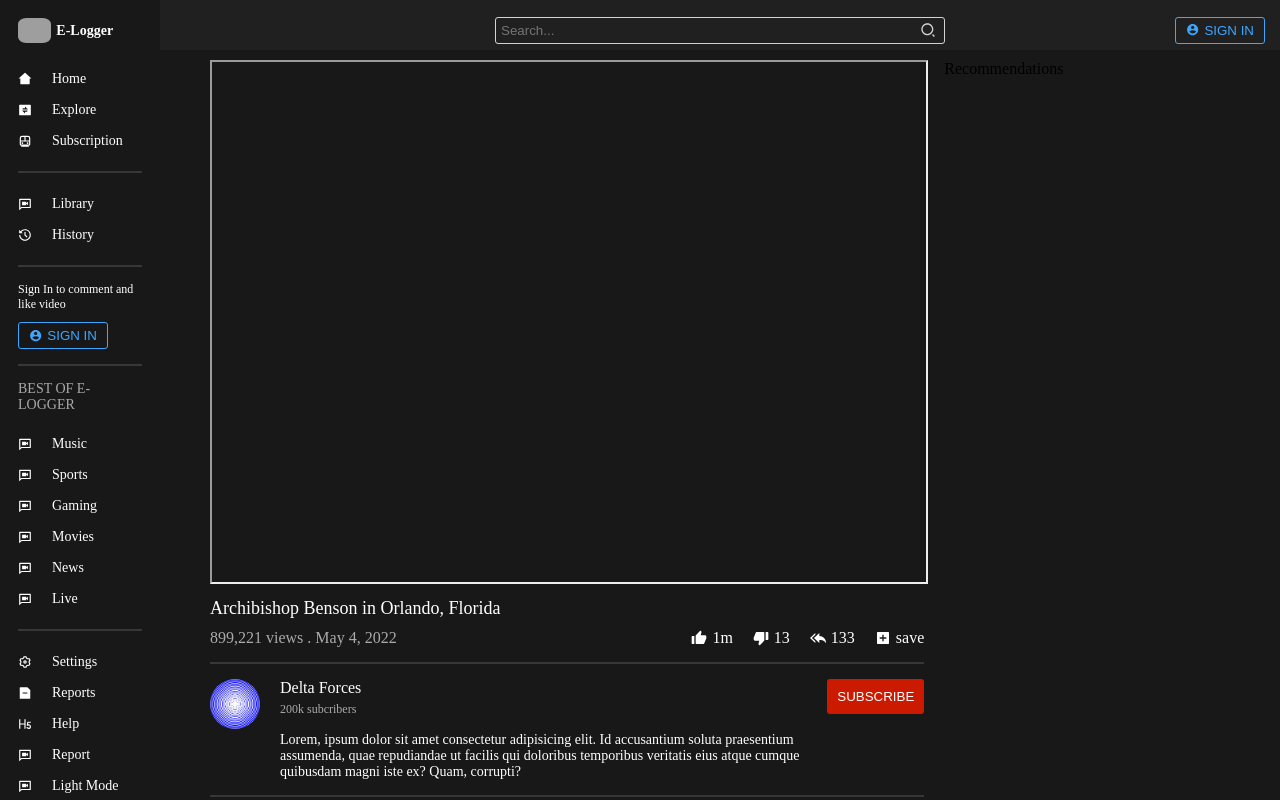
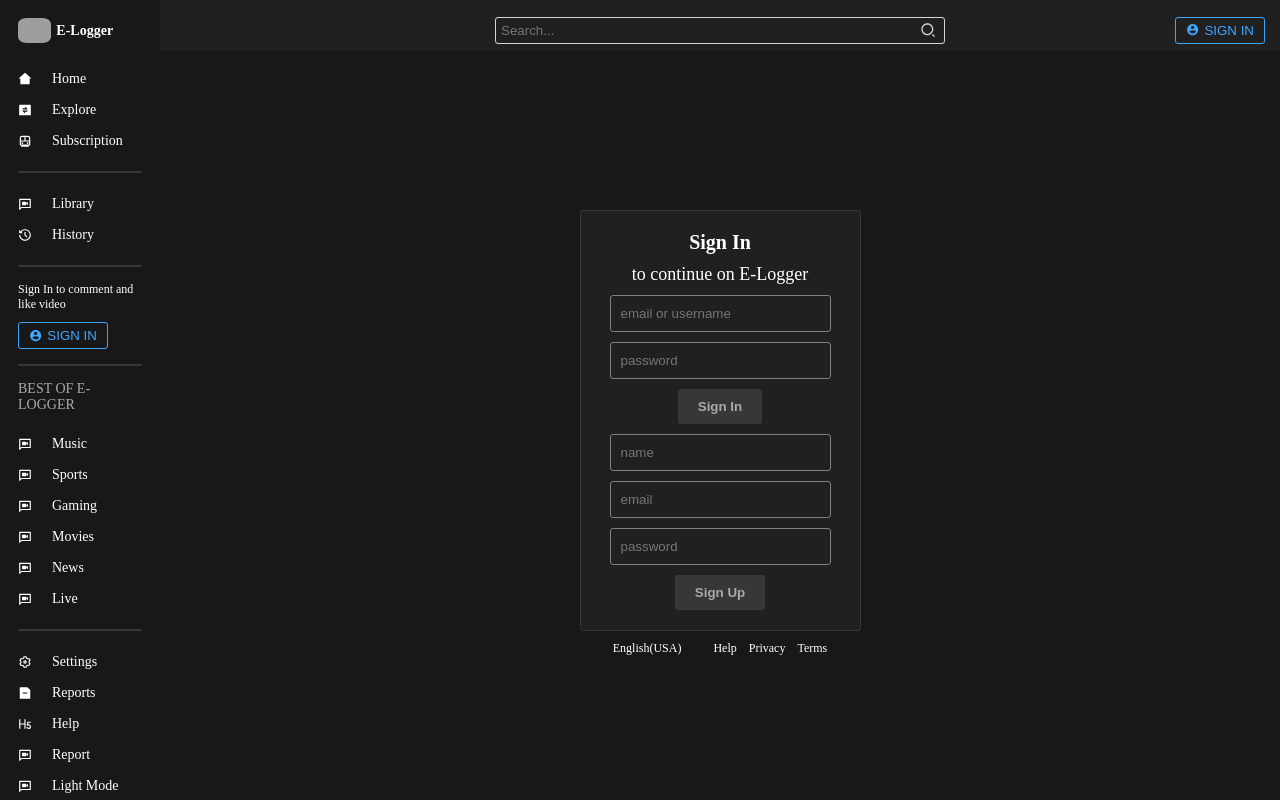
Before and after one commit to emmanuelomejua/UTube, a React (Create React App) app in the folder client/: page /signin in a window 1280 px wide. Shown: the top 800 px of the page. Built offline with nearby package versions, Linux system fonts and the light colour scheme; grey boxes are pictures that could not be loaded.

Commit message:
morning commit

```diff
--- a/client/package.json
+++ b/client/package.json
@@ -13,6 +13,7 @@
     "react": "^18.2.0",
     "react-dom": "^18.2.0",
     "react-icons": "^4.8.0",
+    "react-router-dom": "^6.11.1",
     "react-scripts": "5.0.1",
     "sass": "^1.62.1",
     "styled-components": "^5.3.10",
--- a/client/src/App.js
+++ b/client/src/App.js
@@ -5,6 +5,8 @@ import { darkTheme, lightTheme } from './utils/Theme';
 import { useState } from 'react';
 import Home from './pages/Home';
 import Video from './pages/Video';
+import Login from './pages/Login';
+import { BrowserRouter, Route, Routes } from 'react-router-dom';
 
 const Container = styled.main`
     display: flex;
@@ -28,8 +30,15 @@ function App() {
 
         <Main>
           <Navbar/>
+
           <Wrapper>
-            <Video/>
+          <BrowserRouter>
+           <Routes>
+              <Route exact path='/' element={<Home/>}/>
+              <Route path='/video/:id' element={<Video/>}/>
+              <Route path='/signin' element={<Login/>}/>
+           </Routes>
+          </BrowserRouter>
           </Wrapper>
         </Main>
       </Container>
--- a/client/src/comps/Card.jsx
+++ b/client/src/comps/Card.jsx
@@ -3,13 +3,15 @@ import img from '../assets/picx.jpeg'
 
 const Container = styled.div`
     margin: 20px;
-    width: 320px;
-    margin-bottom: 40px;
+    width:  ${(props) => props.type !== 'sm' && '320px'};
+    margin-bottom: ${(props) => props.type === 'sm' ? '10px': '40px'};
     cursor: pointer;
+    display: ${(props) => props.type === 'sm' && 'flex'};
+    gap: 10px;
 `
 
 const Img = styled.img`
-    height: 200px;
+    height: ${(props) => props.type === 'sm' ? '100px': ' 200px'};
     width: 100%;
     background-color: #999;
 `
@@ -19,11 +21,13 @@ const Image = styled.img`
     height:  36px;
     border-radius:50%;
     background-color: #999;
+    display: ${(props) => props.type === 'sm' && 'none'};
+
 `
 
 const Details = styled.div`
     display: flex;
-    margin-top: 14px;
+    margin-top: ${(props) => props.type !== 'sm' && '14px'};
     gap: 10px;
 
 `
@@ -49,12 +53,12 @@ const Info = styled.p`
     color: ${({theme}) => theme.textSoft};
 `
 
-const Card = () => {
+const Card = ({type}) => {
   return (
-    <Container>
-     <Img src={img} alt=""/>
-     <Details>
-        <Image src={img}/>
+    <Container type={type}>
+     <Img src={img} alt="" type={type}/>
+     <Details type={type}>
+        <Image src={img} type={type}/>
         <Texts>
             <Title>LamaTube my Oga</Title>
             <Name>Delta Forces</Name>
--- a/client/src/comps/Menu.jsx
+++ b/client/src/comps/Menu.jsx
@@ -1,6 +1,7 @@
 import styled from 'styled-components'
 import logo from '../assets/logo.jpg'
 import { RiAccountCircleFill, RiExchangeBoxFill, RiFileReduceFill, RiH5, RiHistoryFill, RiHome2Fill, RiSettings3Line, RiSubwayLine, RiVideoChatLine } from 'react-icons/ri'
+import { Link } from 'react-router-dom'
 
 const Container = styled.main`
      flex: 1;
@@ -34,11 +35,15 @@ const Item = styled.section`
     align-items: center;
     cursor: pointer;
     padding: 7.5px 0;
+
+    &:hover{
+        background-color:  ${({theme}) => theme.soft};
+    }
 `
 
 const Hr = styled.hr`
     margin: 15px 0;
-    border: 0.5px solid ${({theme}) => theme.soft}
+    border: 0.5px solid ${({theme}) => theme.soft};
 `
 
 const Login = styled.div`
@@ -76,10 +81,13 @@ const Menu = ({setDarkMode,darkMode}) => {
                 <Img src={logo} alt=''/>
                 E-Logger
             </Logo>
+
+
             <Item>
             <RiHome2Fill/>
                 Home
             </Item>
+
 
             <Item>
             <RiExchangeBoxFill/>
@@ -105,9 +113,12 @@ const Menu = ({setDarkMode,darkMode}) => {
                History
             </Item>
             <Hr/>
+
             <Login>
+
                 <p>Sign In to comment and like video</p>
                 <Button><RiAccountCircleFill/> SIGN IN</Button>
+
             </Login>
             <Hr/>
             <Title>
--- a/client/src/comps/Navbar.jsx
+++ b/client/src/comps/Navbar.jsx
@@ -1,5 +1,7 @@
 import { RiAccountCircleFill, RiSearch2Line } from 'react-icons/ri'
+import { Link } from 'react-router-dom'
 import styled from 'styled-components'
+import Login from '../pages/Login'
 
 const Container = styled.section`
     position: sticky;
@@ -62,7 +64,9 @@ const Navbar = () => {
             <Input placeholder='Search...'/>
             <RiSearch2Line style={{marginRight: '8px'}}/>
         </Search>
-        <Button><RiAccountCircleFill/> SIGN IN</Button>
+        {/* <Link to='/signin' element={<Login/>}> */}
+          <Button><RiAccountCircleFill/> SIGN IN</Button>
+        {/* </Link> */}
       </Wrapper>
     </Container>
   )
--- a/client/src/pages/Login.jsx
+++ b/client/src/pages/Login.jsx
@@ -0,0 +1,96 @@
+import styled from "styled-components"
+
+
+const Container = styled.main`
+    display: flex;
+    align-items: center;
+    flex-direction: column;
+    justify-content: center;
+    height: calc(100vh - 55px);
+    color: ${({theme}) => theme.text};
+`
+
+const Wrapper = styled.section`
+    display: flex;
+    align-items: center;
+    flex-direction: column;
+    background-color: ${({theme}) => theme.bgLighter};
+    border: 1px solid ${({theme}) => theme.soft};
+    padding: 20px  40px;
+    gap: 10px;
+    border-radius: 3px;
+`
+
+const Title = styled.h2`
+    font-size: 20px;
+`
+
+const SubTitle = styled.h4`
+    font-size: 18px;
+    font-weight: 500;
+`
+
+const Input = styled.input`
+    /* border: 1px solid ${({theme}) => theme.soft}; */
+    border-radius: 3px;
+    outline: none;
+    background-color: transparent;
+    width: 100%;
+    padding: 10px;
+    border: 1px solid gray;
+`
+
+const Button = styled.button`
+    border: none;
+    border-radius: 3px;
+    cursor: pointer;
+    padding: 10px 20px;
+    font-weight: 500;
+    background-color:  ${({theme}) => theme.soft};
+    color:  ${({theme}) => theme.textSoft};
+    font-weight: 600;
+`
+
+const More = styled.div`
+     margin-top: 10px;
+     font-size: 12px;
+`
+
+const Links = styled.span`
+    margin-left: 20px;
+
+`
+
+const Link1 = styled.span`
+    margin-left: 12px;
+`
+
+const Login = () => {
+  return (
+    < Container>
+        <Wrapper>
+            <Title>Sign In</Title>
+            <SubTitle>to continue on E-Logger</SubTitle>
+            <Input placeholder="email or username"/>
+            <Input type="password" placeholder="password"/>
+            <Button>Sign In</Button>
+
+            <Input placeholder="name"/>
+            <Input placeholder="email"/>
+            <Input type="password" placeholder="password"/>
+            <Button>Sign Up</Button>
+        </Wrapper>
+
+        <More>
+            English(USA)
+            <Links>
+                <Link1>Help</Link1>
+                <Link1>Privacy</Link1>
+                <Link1>Terms</Link1>
+            </Links>
+        </More>
+    </ Container>
+  )
+}
+
+export default Login
--- a/client/src/pages/Video.jsx
+++ b/client/src/pages/Video.jsx
@@ -3,6 +3,7 @@ import media from '../assets/media.mp4'
 import img from '../assets/charter.png'
 import { RiAddBoxFill, RiReplyAllFill, RiThumbDownFill, RiThumbUpFill } from "react-icons/ri"
 import Comments from "../comps/Comments"
+import Card from "../comps/Card"
 
 const Container = styled.main`
     display: flex;
@@ -161,7 +162,12 @@ const Video = () => {
         </Content>
 
         <Recommendations>
-           Recommendations
+           <Card type='sm'/>
+           <Card type='sm'/>
+           <Card type='sm'/>
+           <Card type='sm'/>
+           <Card type='sm'/>
+           <Card type='sm'/>
         </Recommendations>
       </Container>
     </div>
```
Also changed, not shown: 1 other file (tests, documents, lock files or other folders).
